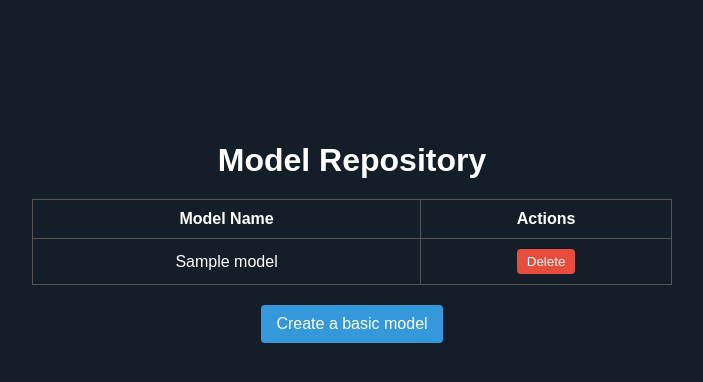
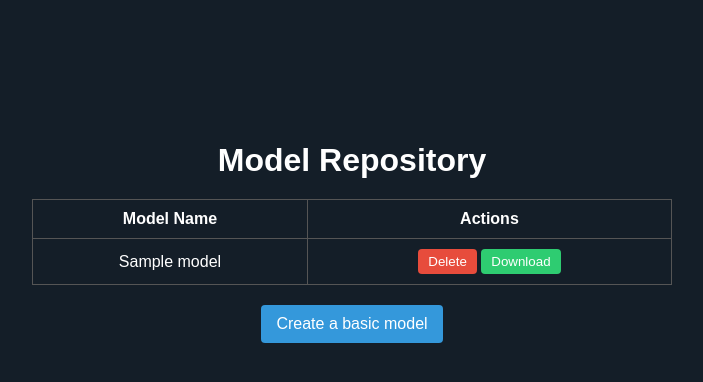
Before and after one commit to MrocznyZdzichu/ml, a FastAPI app: template mlops-services/ModelRepository/templates/index.html in a window 1280 px wide. Shown: the part 168-550 px from the top of the page, without its empty margins (288-991 px from the left). Run offline with FastAPI, Linux system fonts and the light colour scheme; the template is opened without the code that fills it: most values are stand-ins (such as "Sample title", 1, 10 or a date in 2020).

Commit message:
Downloading models implemented

```diff
--- a/mlops-services/ModelRepository/app.py
+++ b/mlops-services/ModelRepository/app.py
@@ -1,5 +1,5 @@
 from fastapi import FastAPI, HTTPException, Depends, Request
-from fastapi.responses import HTMLResponse, RedirectResponse
+from fastapi.responses import HTMLResponse, RedirectResponse, FileResponse
 from fastapi.templating import Jinja2Templates
 import os
 import shutil
@@ -31,3 +31,19 @@ async def delete_model(model_name: str):
         return RedirectResponse(url="/", status_code=303)
     except Exception as e:
         raise HTTPException(status_code=500, detail=f"Error deleting model: {e}")
+
+@app.get("/download_model/{model_name}")
+async def download_model(model_name: str):
+    model_path = os.path.join(_model_store_dir, model_name)
+
+    if not os.path.exists(model_path):
+        raise HTTPException(status_code=404, detail="Model not found.")
+
+    zip_file_path = f"/tmp/{model_name}.zip"
+
+    try:
+        shutil.make_archive(zip_file_path.replace('.zip', ''), 'zip', model_path)
+        return FileResponse(zip_file_path, media_type="application/zip", filename=f"{model_name}.zip")
+
+    except Exception as e:
+        raise HTTPException(status_code=500, detail=f"Error creating zip archive: {e}")
--- a/mlops-services/ModelRepository/templates/index.html
+++ b/mlops-services/ModelRepository/templates/index.html
@@ -52,6 +52,12 @@
         .create-button:hover {
             background-color: #2980b9;
         }
+        .download-button {
+            background-color: #2ecc71;
+        }
+        .download-button:hover {
+            background-color: #27ae60;
+        }
     </style>
 </head>
 <body>
@@ -72,6 +78,9 @@
                             <form action="/delete-model/{{ model }}" method="post" style="display: inline;">
                                 <button type="submit">Delete</button>
                             </form>
+                            <form action="/download_model/{{ model }}" method="get" style="display: inline;">
+                                <button type="submit" class="download-button">Download</button>
+                            </form>
                         </td>
                     </tr>
                 {% endfor %}
```
